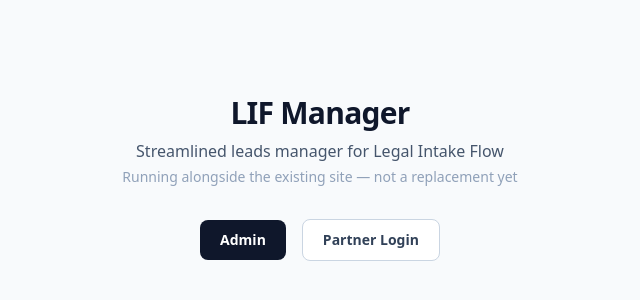
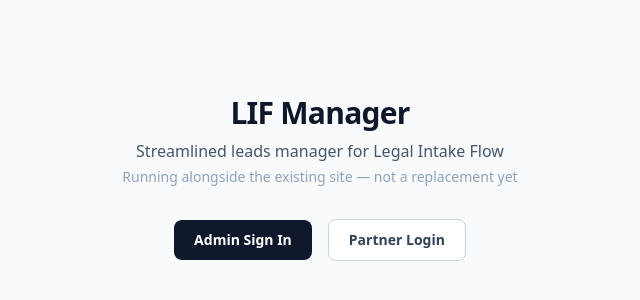
Before and after one commit to robertk-star/lif-manager, a Next.js app: page / in a window 1280 px wide. Shown: the part 222-522 px from the top of the page, without its empty margins (320-960 px from the left). Built offline with nearby package versions, Linux system fonts and the light colour scheme.

Commit message:
Point Admin button to login page

```diff
--- a/app/page.tsx
+++ b/app/page.tsx
@@ -17,10 +17,10 @@ export default function HomePage() {
 
       <div className="flex flex-wrap items-center justify-center gap-4">
         <Link
-          href="/admin"
+          href="/admin/login"
           className="rounded-lg bg-slate-900 px-5 py-2.5 text-sm font-semibold text-white hover:bg-slate-800"
         >
-          Admin
+          Admin Sign In
         </Link>
         <Link
           href="/partner/login"
```
